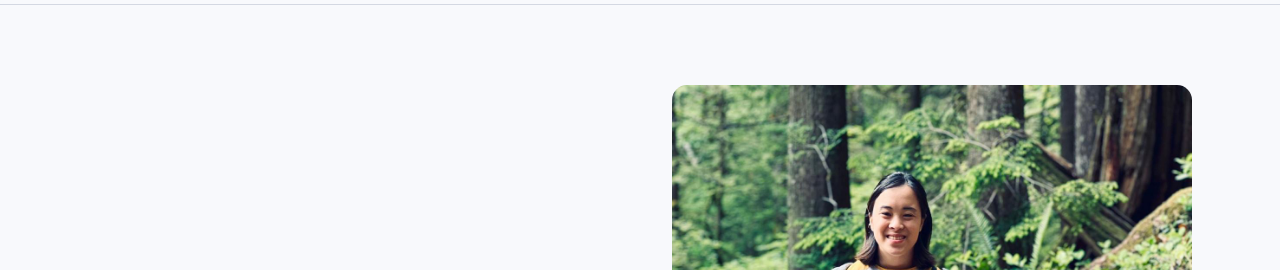
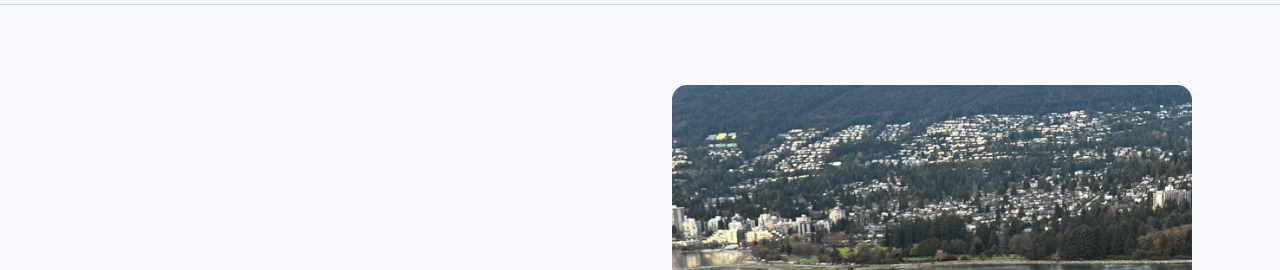
Before and after one commit to l-sim/l-sim.github.io, a plain HTML site: page about.html in a window 1280 px wide. Shown: the part 63-333 px from the top of the page. Drawn offline with nearby package versions, Linux system fonts and the light colour scheme; a web font is replaced by a local one.

Commit message:
Updated About Image

```diff
--- a/about.html
+++ b/about.html
@@ -62,7 +62,7 @@
         </div>
 
         <div class="about-photo reveal">
-          <img src="/aboutimages/laraine.jpg" alt="Description" style="border-radius: 15px;">
+          <img src="/aboutimages/mewithWater.jpeg" alt="Description" style="border-radius: 15px;">
         </div>
         </div>
       </section>
```
Also changed, not shown: aboutimages/mewithWater.jpeg (added).
